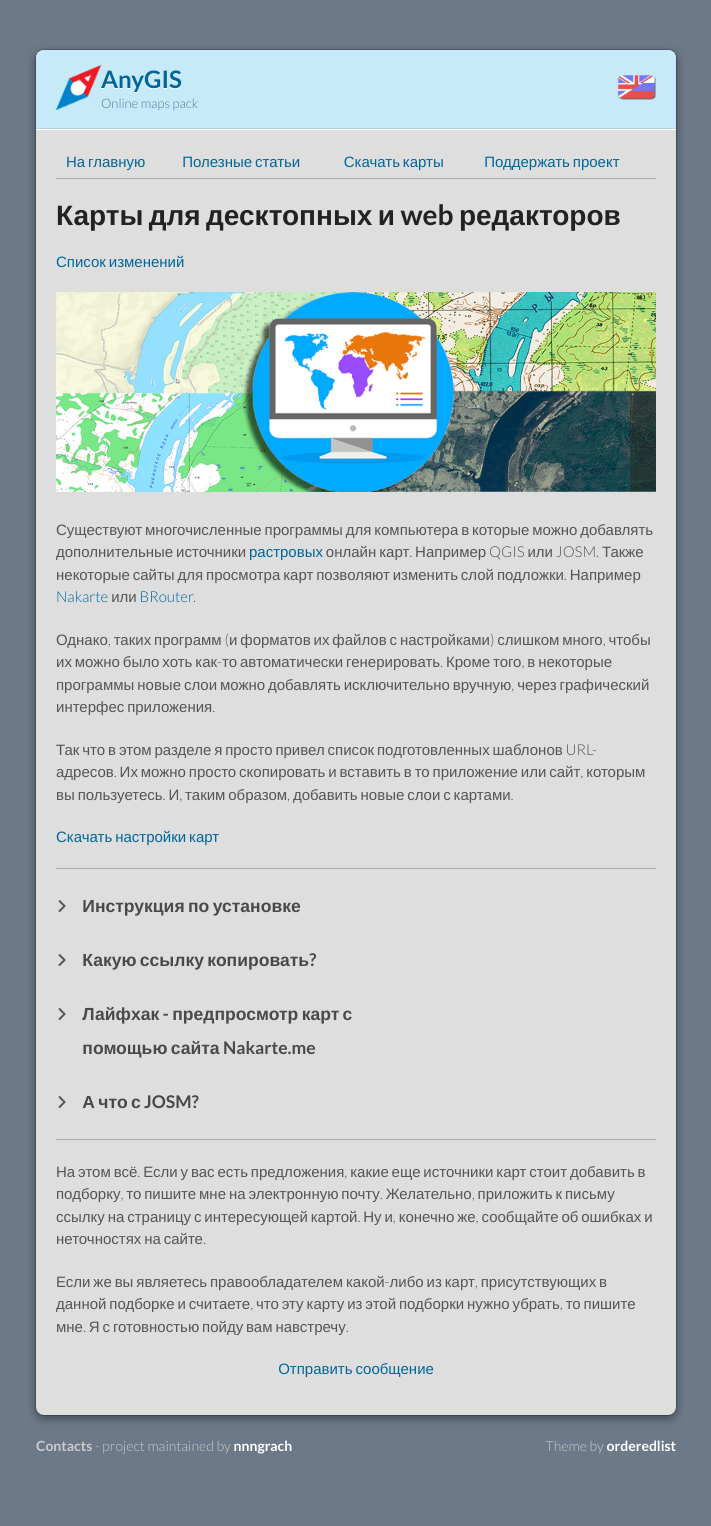
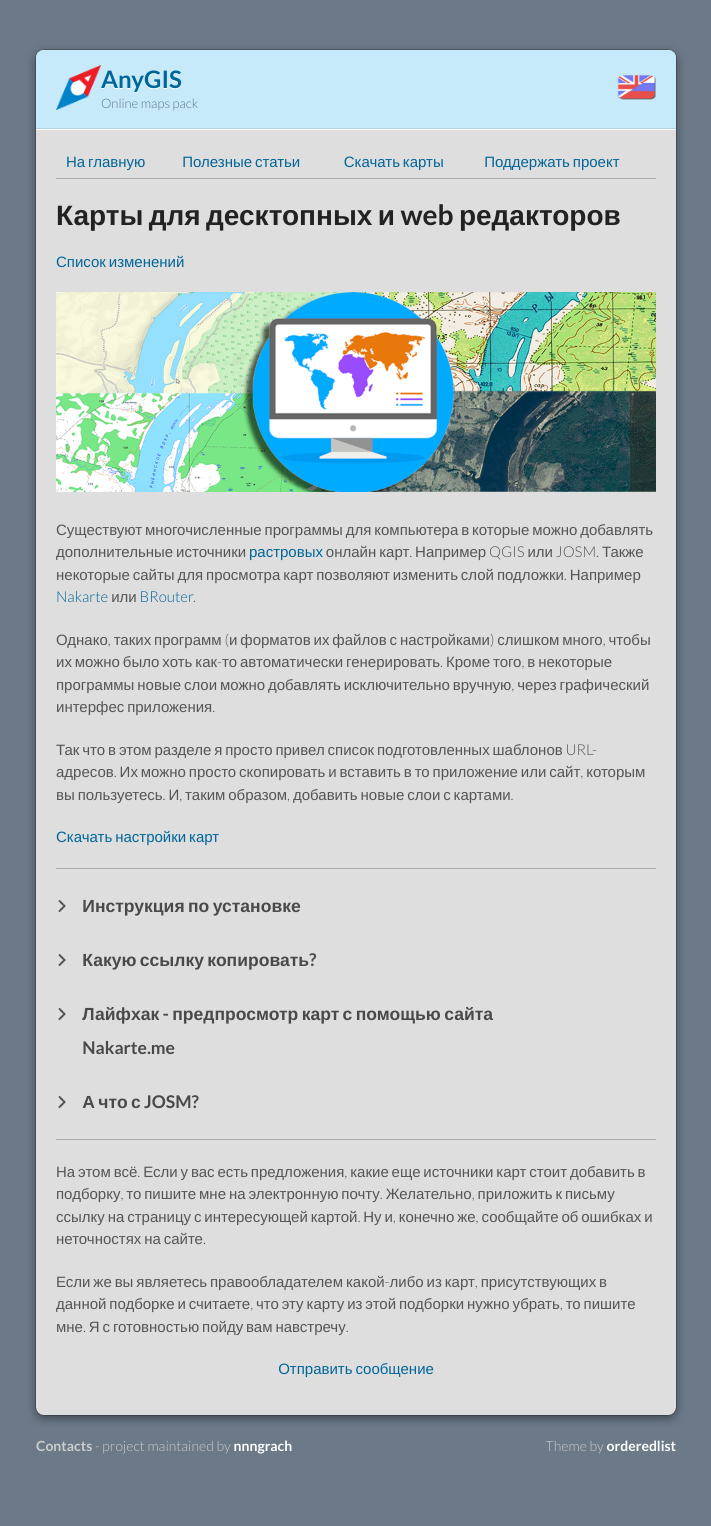
Before and after one commit to nnngrach/AnyGIS_Site, a Jekyll site: the page built from Web/Html/Desktop_ru.md, in a window 1280 px wide. Shown: the whole page, without its empty margins (284-995 px from the left). Built offline with Jekyll 4.4.1, drawn with Linux system fonts in a browser that asks for light colours.

Commit message:
Update accordeonMenu.css

```diff
--- a/Web/Css/accordeonMenu.css
+++ b/Web/Css/accordeonMenu.css
@@ -1,6 +1,6 @@
 /* Вся область меню*/
 .nav {
-	width: 70%;
+	width: 90%;
 	overflow-x: hidden;
 	/*background-color: white;*/
 
@@ -32,7 +32,7 @@
 }
 
 label {
-	width: 80%;
+	width: 90%;
 	display: block;
 	z-index: 3;
 	position: relative;
@@ -78,7 +78,7 @@
 	padding: 0 1em;
 	font-weight: bold;
 	color: #494949;
-	width: 80%;
+	width: 90%;
 }
 
 
```
